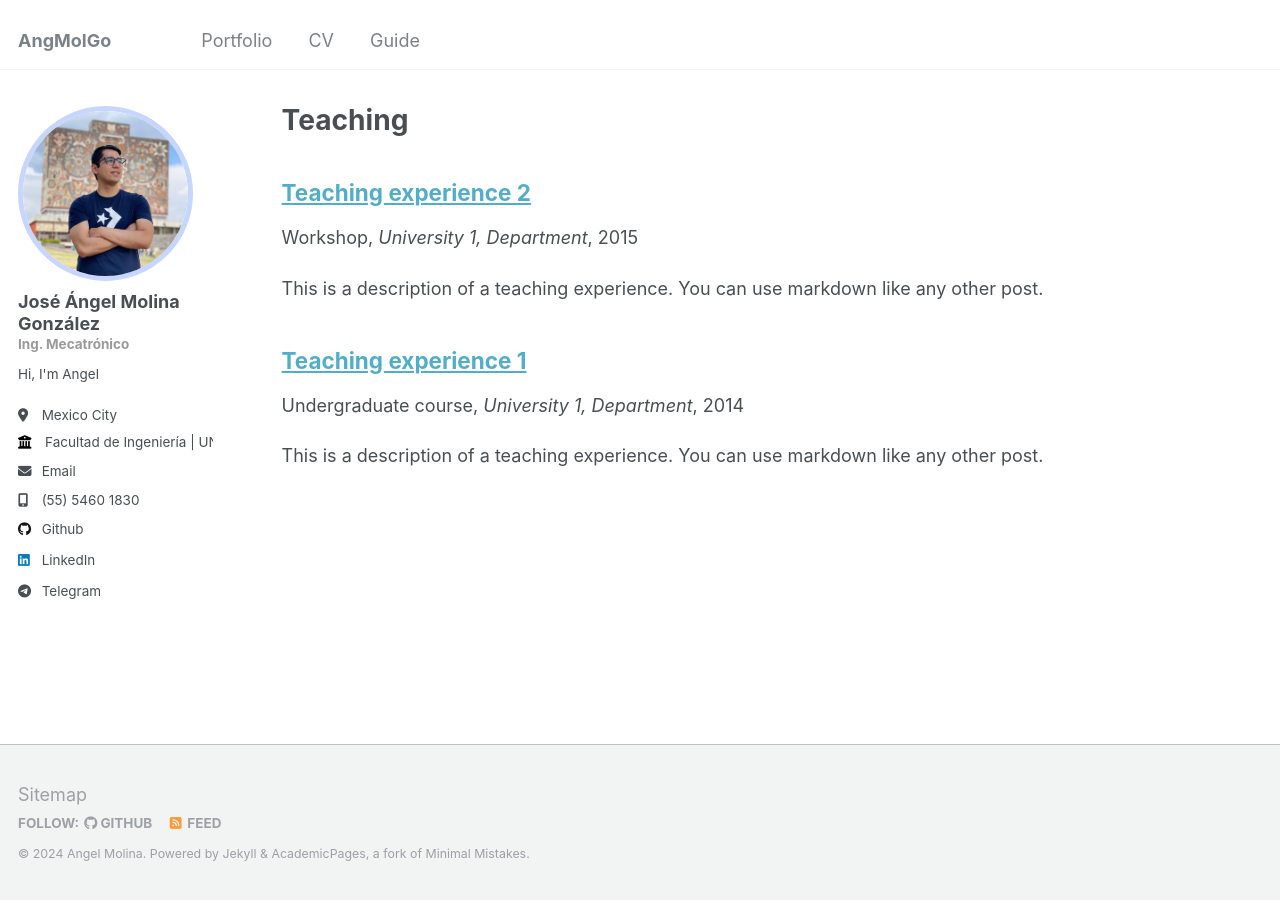
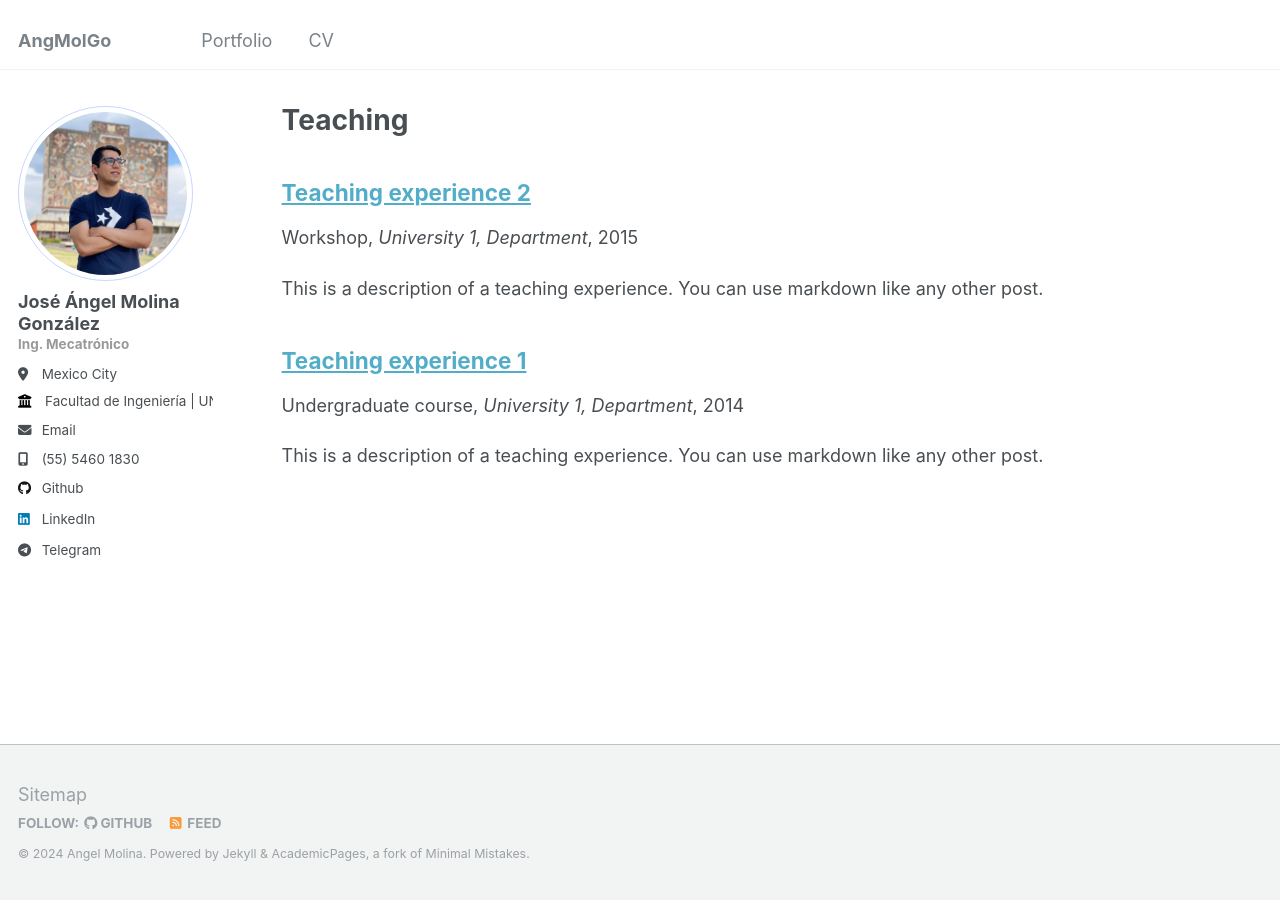
Before and after one commit to AngMolGo/angmolgo.github.io, a Jekyll site: the page built from _pages/teaching.html, in a window 1280 px wide. Built offline with Jekyll 4.4.1, drawn with Linux system fonts in a browser that asks for light colours.

Commit message:
add some configs

```diff
--- a/_config.yml
+++ b/_config.yml
@@ -24,7 +24,7 @@ author:
   avatar           : "profile.png"
   name             : "José Ángel Molina González"
   pronouns         : "Ing. Mecatrónico" # example: "she/her"
-  bio              : "Hi, I'm Angel"
+  bio              : #"Hi, I'm Angel"
   location         : "Mexico City"
   employer         : "Facultad de Ingeniería | UNAM"
   uri              : # URL
--- a/_data/navigation.yml
+++ b/_data/navigation.yml
@@ -23,5 +23,5 @@ main:
   - title: "CV"
     url: /cv/
 
-  - title: "Guide"
-    url: /markdown/
+  #- title: "Guide"
+  #  url: /markdown/
--- a/_sass/_archive.scss
+++ b/_sass/_archive.scss
@@ -107,14 +107,12 @@
   }
 
   img{
-    outline: 10px solid #60507043;
+    outline: 8px solid #60507043;
     margin: 15px;
     border-radius: 1px; // Cambia este valor al radio de esquina que desees
     height: auto; // Mantiene la proporción de la imagen
-    //max-width: 600px; // Tamaño máximo para la imagen
-    //max-height: 1024px; // Tamaño máximo para la imagen
-    max-width: 360px; // Tamaño máximo para la imagen
-    max-height: 615px; // Tamaño máximo para la imagen
+    max-width: 600px; // Tamaño máximo para la imagen
+    max-height: 1024px; // Tamaño máximo para la imagen
     object-fit: cover; // Ajusta la imagen para cubrir el área del contenedor sin distorsión
   }
 }
--- a/_sass/_sidebar.scss
+++ b/_sass/_sidebar.scss
@@ -94,8 +94,8 @@
     border-radius: 50%;
 
     @include breakpoint($large) {
-      padding: 0px;
-      border: 5px solid #c7d6ff;
+      padding: 5px;
+      border: 1px solid #c7d6ff;
       //border: 1px solid $border-color;
     }
   }
```
